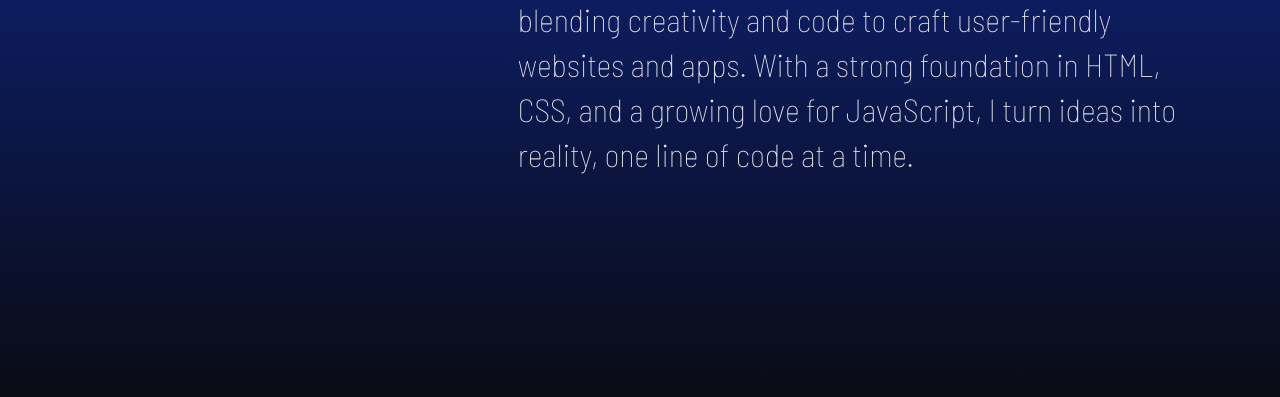
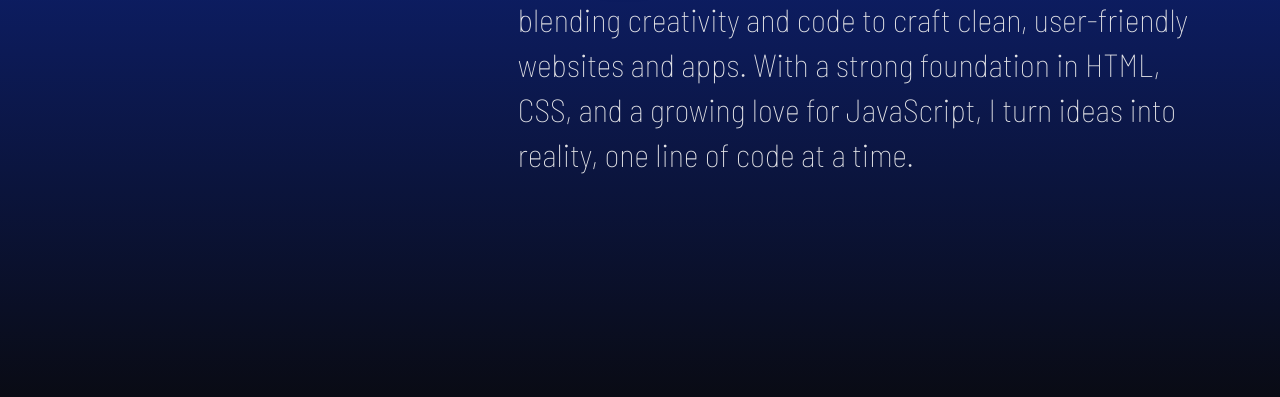
Before and after one commit to cassianebel/cassianebel.github.io, a website built with Vite: page index.html in a window 1280 px wide. Shown: the part 344-741 px from the top of the page. Built offline with nearby package versions, Linux system fonts and the light colour scheme; a web font is replaced by a local one.

Commit message:
testing again

```diff
--- a/index.html
+++ b/index.html
@@ -38,7 +38,7 @@
           />
           <p class="intro-text">
             <span>I’m</span> <strong>CASSIA NEBEL</strong>, a front-end
-            developer blending creativity and code to craft user-friendly
+            developer blending creativity and code to craft clean, user-friendly
             websites and apps. With a strong foundation in HTML, CSS, and a
             growing love for JavaScript, I turn ideas into reality, one line of
             code at a time.
```
